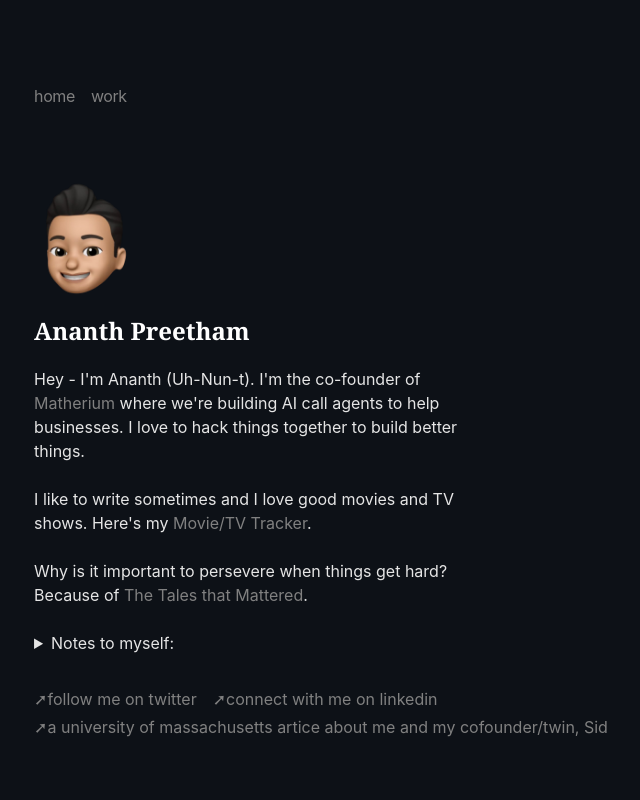
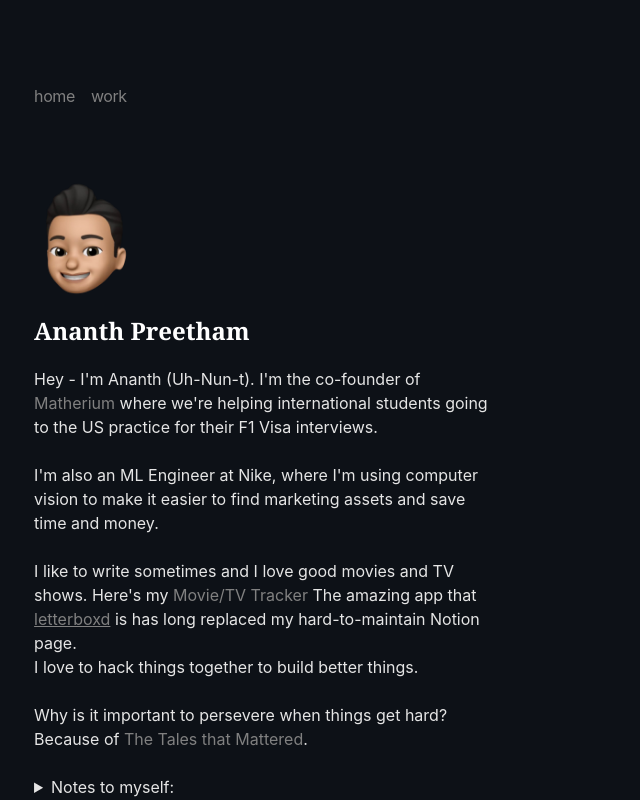
Before and after one commit to infinityp913/ananthp, a Next.js app: page / in a window 1280 px wide. Shown: the top 800 px of the page, without its empty margins (319-959 px from the left). Built offline with nearby package versions, Linux system fonts and the light colour scheme.

Commit message:
update bio

```diff
--- a/pages/index.js
+++ b/pages/index.js
@@ -40,22 +40,40 @@ export default function Home() {
               <a
                 target="_blank"
                 rel="noopener noreferrer"
-                href="https://matherium.com"
+                href="https://matherium.org"
               >
                 Matherium
               </a>{" "}
-              where we're building AI call agents to help businesses. I love to
-              hack things together to build better things. <br></br>
+              where we're helping international students going to the US
+              practice for their F1 Visa interviews. <br></br>
+              <br></br> I'm also an ML Engineer at Nike, where I'm using
+              computer vision to make it easier to find marketing assets and
+              save time and money.<br></br>
               <br></br>I like to write sometimes and I love good movies and TV
-              shows. Here's my{" "}
+              shows.{" "}
+              <span className="linethrough">
+                {" "}
+                Here's my{" "}
+                <a
+                  target="_blank"
+                  rel="noopener noreferrer"
+                  href="https://ananthp.notion.site/Movie-Tracker-6857fb6ce4ea438592ee5d56ccf14260?pvs=4"
+                >
+                  Movie/TV Tracker
+                </a>
+              </span>{" "}
+              The amazing app that{" "}
               <a
                 target="_blank"
                 rel="noopener noreferrer"
-                href="https://ananthp.notion.site/Movie-Tracker-6857fb6ce4ea438592ee5d56ccf14260?pvs=4"
+                href="https://letterboxd.com/infinityp913/"
+                className="underline"
               >
-                Movie/TV Tracker
-              </a>
-              .<br></br>
+                letterboxd
+              </a>{" "}
+              is has long replaced my hard-to-maintain Notion page.
+              <br></br>I love to hack things together to build better things.{" "}
+              <br></br>
               <br></br>
               Why is it important to persevere when things get hard? <br></br>
               Because of{" "}
@@ -69,7 +87,7 @@ export default function Home() {
               .<br></br>
               <br></br>
               <details>
-                <summary className="cursor-pointer" >Notes to myself:</summary>
+                <summary className="cursor-pointer">Notes to myself:</summary>
                 <ol className="list-decimal ml-12">
                   <li>
                     There's always{" "}
@@ -78,7 +96,7 @@ export default function Home() {
                       rel="noopener noreferrer"
                       href="https://youtu.be/xaTmv67WpRM?t=599"
                     >
-                      a gap {" "}
+                      a gap{" "}
                     </a>
                     between a stimulus and your response.
                   </li>
@@ -89,7 +107,7 @@ export default function Home() {
                       rel="noopener noreferrer"
                       href="https://www.amazon.com/Mans-Search-Meaning-Viktor-Frankl/dp/080701429X"
                     >
-                      last human freedom {" "}
+                      last human freedom{" "}
                     </a>
                     is to choose your attitude in any given set of
                     circumstances.
```
